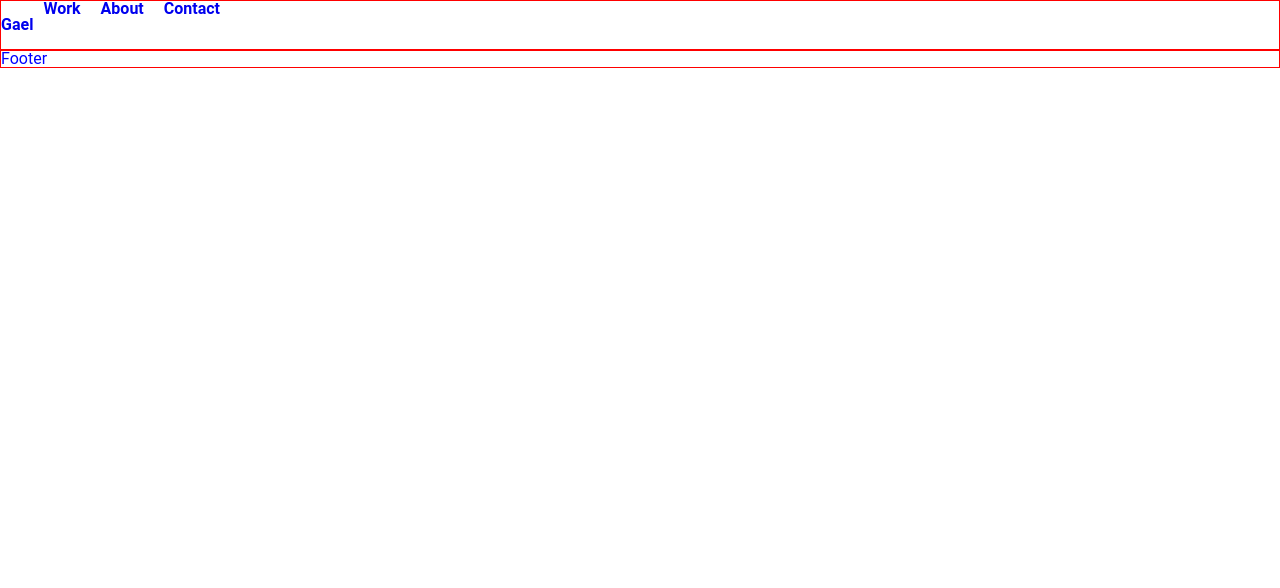
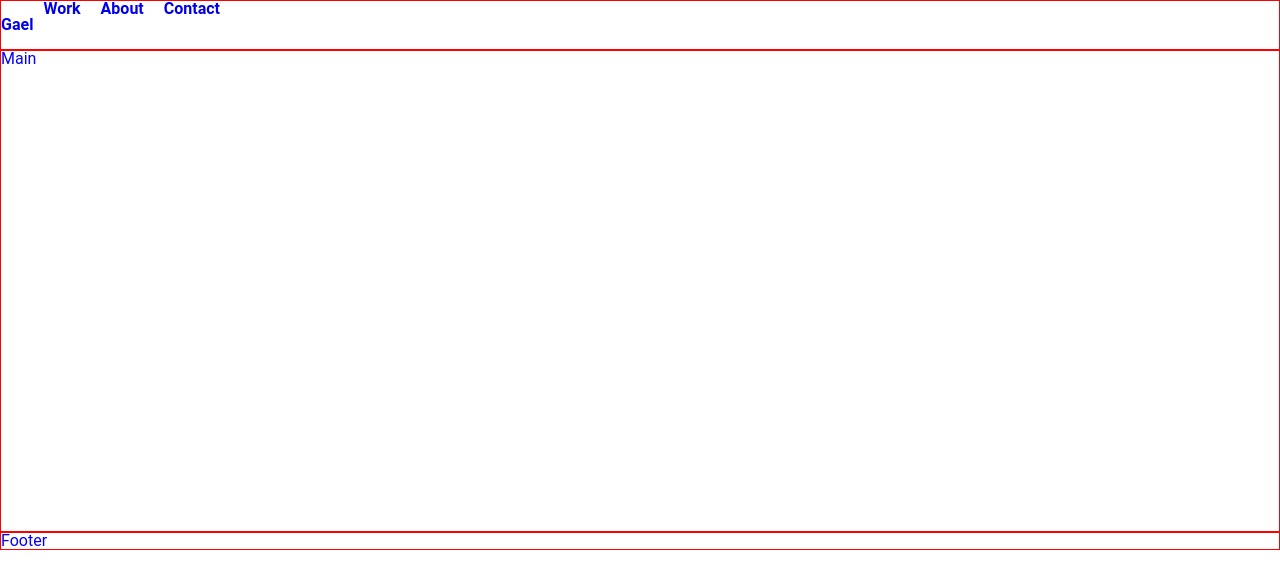
Before and after one commit to gael-src/portfolio, a React (Create React App) app: page / in a window 1280 px wide. Shown: the top 588 px of the page. Built offline with nearby package versions, Linux system fonts and the light colour scheme.

Commit message:
gh-pages router testing

```diff
--- a/src/App.js
+++ b/src/App.js
@@ -17,13 +17,13 @@ function App() {
           <Route path="/work">
             <Work />
           </Route>
-          <Route path="portfolio/about">
+          <Route path="/about">
             <About />
           </Route>
-          <Route exact path="portfolio/contact">
+          <Route exact path="/contact">
             <Contact />
           </Route>
-          <Route exact path="portfolio/">
+          <Route exact path="/">
             <Main />
           </Route>
         </Switch>
```
